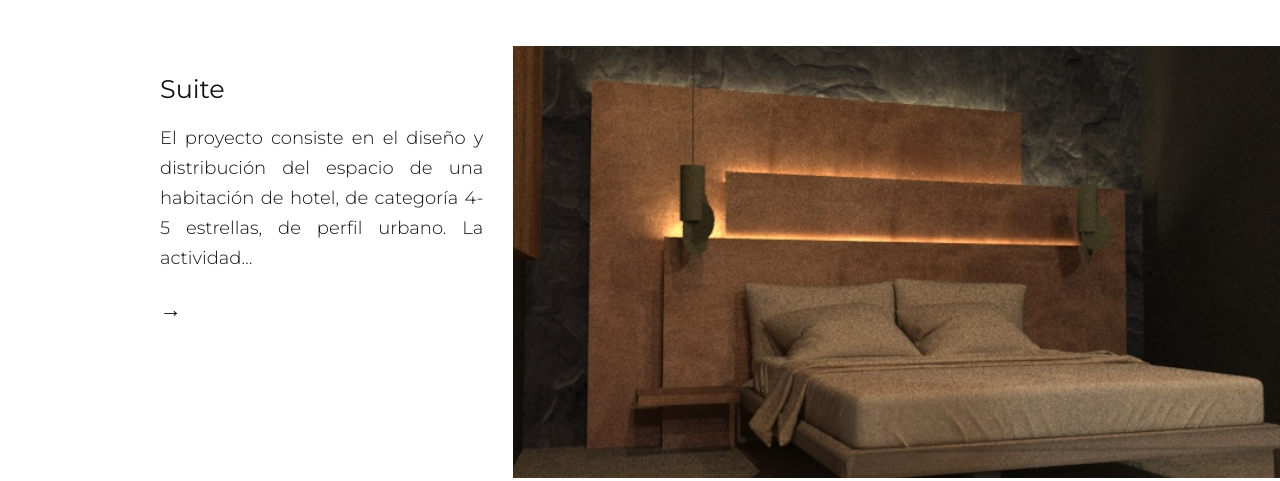
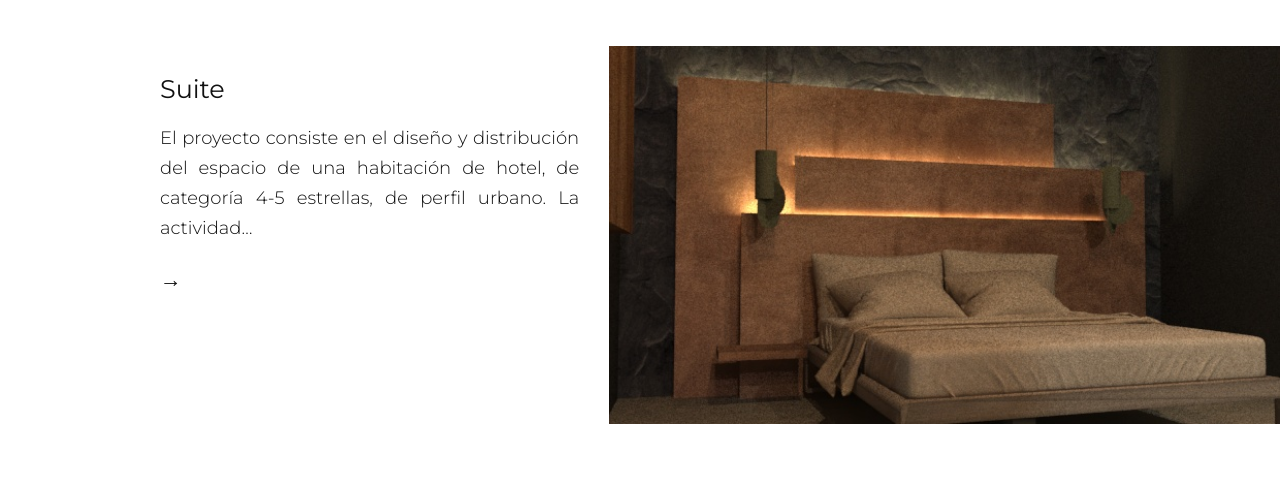
Before and after one commit to jvc9109/abi-netlify, a Gatsby site: page / in a window 1280 px wide. Shown: the part 398-879 px from the top of the page. Built offline with nearby package versions, Linux system fonts and the light colour scheme; Gatsby itself is replaced by a stand-in of ours.

Commit message:
resize columns home

```diff
--- a/src/components/project_card.tsx
+++ b/src/components/project_card.tsx
@@ -43,7 +43,7 @@ const ProjectCard: React.FC<Props> = ({title, slug, excerpt, date, images }) =>
                     <Link className="more_details___link" to={slug}> &#8594; </Link>
                   </p>
               </Col>
-                <Col md="8" className="order-first order-md-last">
+                <Col md="7" className="order-first order-md-last">
                     {
                       imagesFromQuery.map( ({node}) => {
                         var filename = node.fluid.src.replace(/^.*[\\\/]/, '')
```
